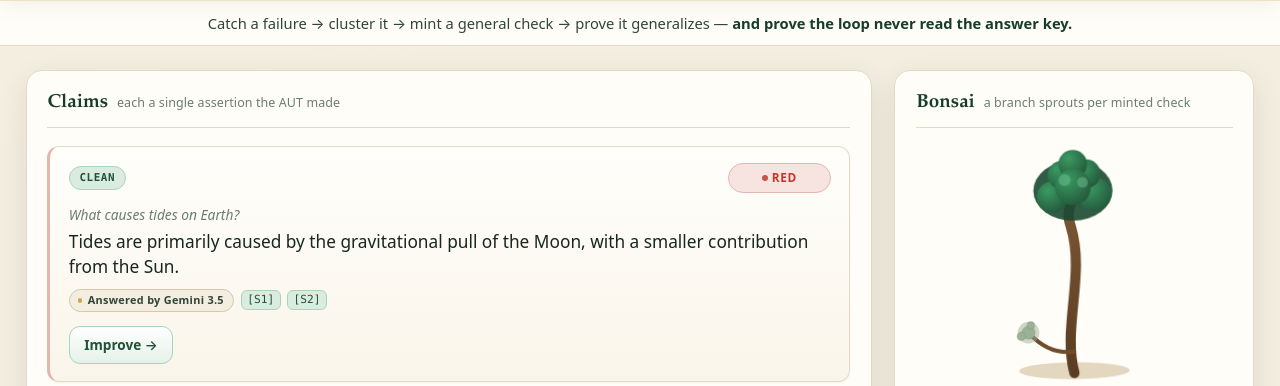
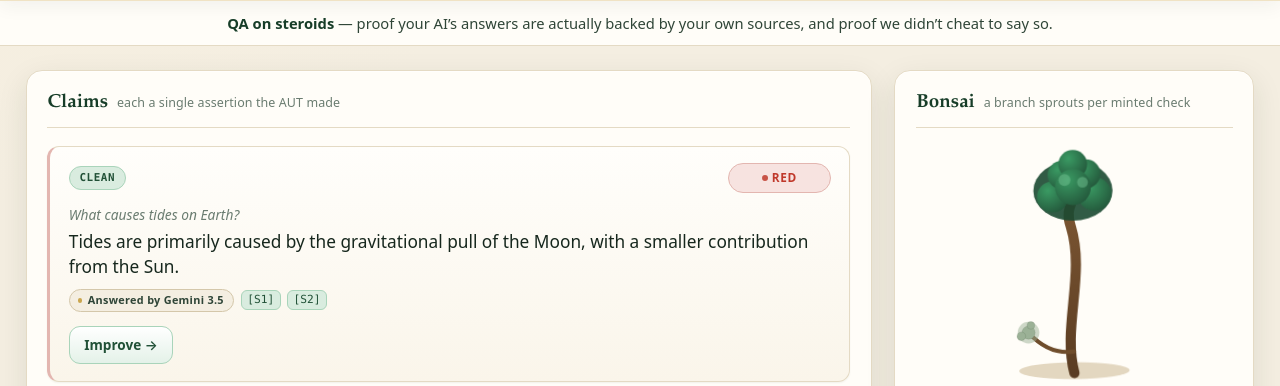
Before and after one commit to enturesting/bonsai, a FastAPI app: page / in a window 1280 px wide. Shown: the part 69-455 px from the top of the page. Run offline with FastAPI, Linux system fonts and the light colour scheme; some libraries are stand-ins or nearby versions.

Commit message:
web: buyer-facing hero line (next-level move #3)
Replaced the engineer-speak hero ("catch→cluster→mint→generalizes") with the plain-language pitch a non-technical buyer gets in one breath: "QA on steroids — proof your AI's answers are actually backed by your own sources, and proof we didn't cheat to say so." (per the next-level panel.)

Co-Authored-By: Claude Opus 4.8 (1M context) <noreply@anthropic.com>

```diff
--- a/web/templates/index.html
+++ b/web/templates/index.html
@@ -26,7 +26,7 @@
     </div>
   </header>
 
-  <p class="hero-line">Catch a failure&nbsp;&rarr; cluster it&nbsp;&rarr; mint a general check&nbsp;&rarr; prove it generalizes — <strong>and prove the loop never read the answer key.</strong></p>
+  <p class="hero-line"><strong>QA on steroids</strong> &mdash; proof your AI&rsquo;s answers are actually backed by your own sources, and proof we didn&rsquo;t cheat to say so.</p>
 
   <main class="grid">
     <section class="panel claims-panel">
```
